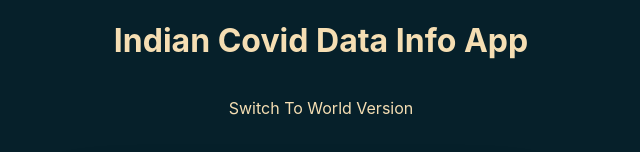
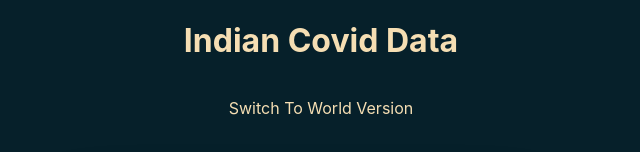
Before and after one commit to Deepakdk07/covid, a React (Create React App) app: page /india in a window 1280 px wide. Shown: the top 152 px of the page, without its empty margins (319-959 px from the left). Built offline with nearby package versions, Linux system fonts and the light colour scheme; no server answers.

Commit message:
header fixed

```diff
--- a/src/App.css
+++ b/src/App.css
@@ -9,6 +9,9 @@
   background-color: #06202A;
   color: wheat;
   justify-content: space-evenly;
+}
+h1{
+  text-align: center;
 }
 input:focus{
   border: none;
--- a/src/IndianData.js
+++ b/src/IndianData.js
@@ -24,7 +24,7 @@ const IndianData = () => {
         <div className = "app">
 
 
-        <h1 >Indian Covid Data Info App</h1>
+        <h1>Indian Covid Data</h1>
         <Link to = "/world" style = {{textDecoration :"none", color: "wheat"}}><p>Switch To World Version</p></Link>
         <Link to = "/" style = {{textDecoration :"none", color: "wheat",marginBottom : "50px"}}><p>Home</p></Link>
         <div className = "container">
--- a/src/worlddata.js
+++ b/src/worlddata.js
@@ -43,7 +43,7 @@ const Worlddata = () => {
     return (
         <div className="app">
 
-    <h1>World Covid Cases Info App</h1>
+    <h1>World Covid Data</h1>
     <Link to = "/india" style = {{textDecoration :"none", color: "wheat"}}><p>Switch To Indian Version</p></Link>
         <Link to = "/india" style = {{textDecoration :"none", color: "wheat",marginBottom : "50px"}}><p>Home</p></Link>
 
```
